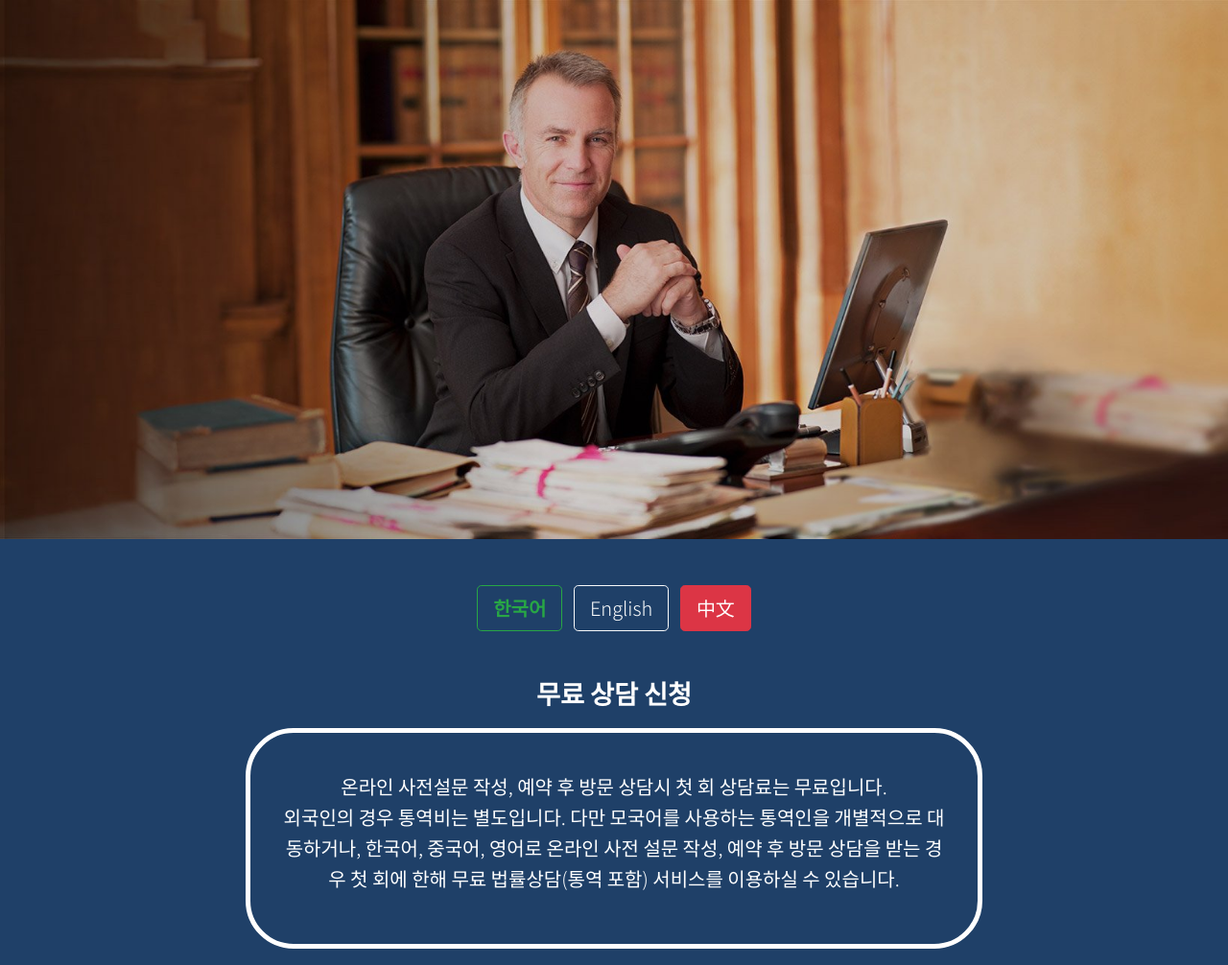
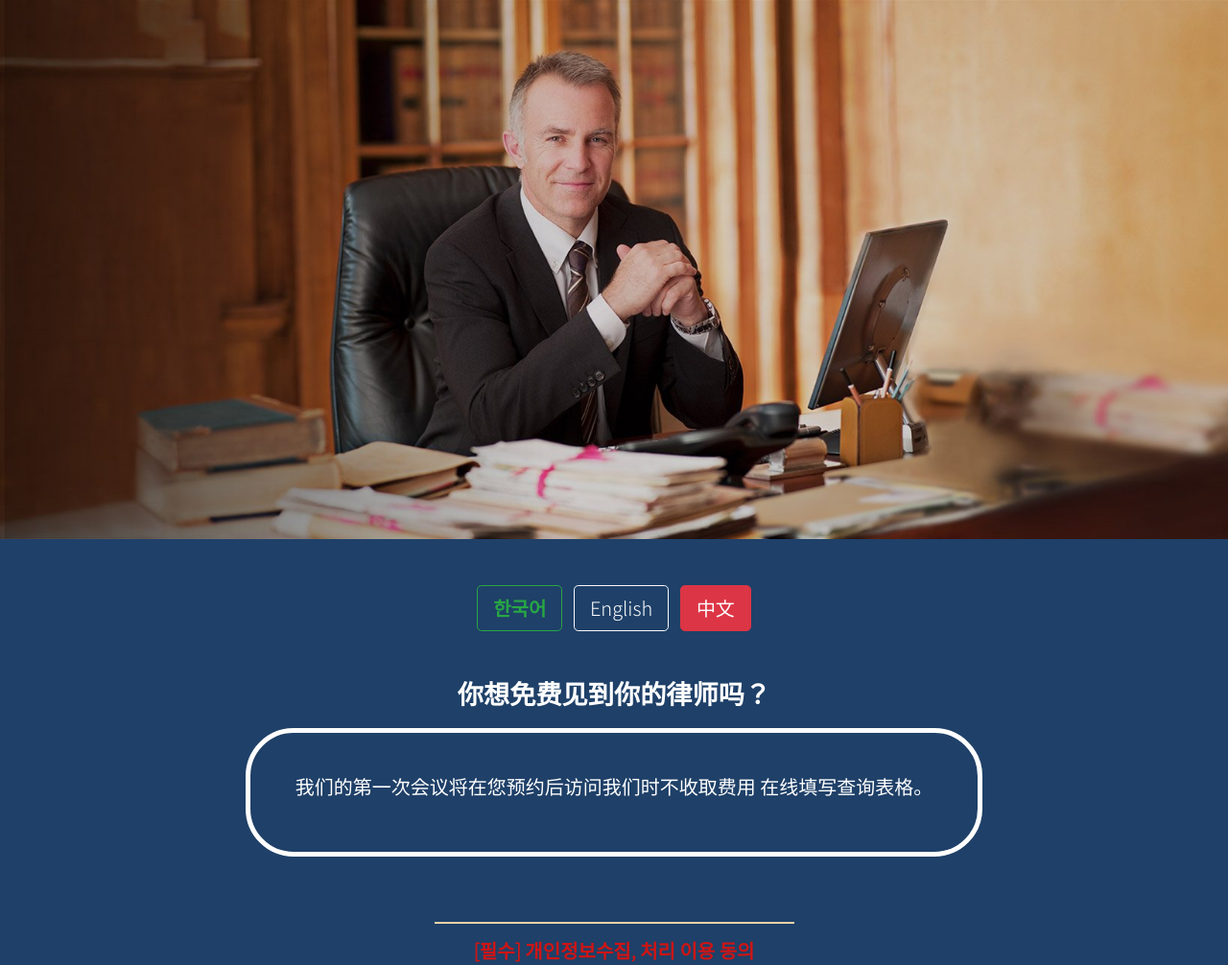
Before and after one commit to ByeonghoonJeon/Lawfirm-Reservation-Website, a plain HTML site: page chinese.html in a window 1280 px wide. Shown: the top 1006 px of the page at 96% size. Drawn offline with nearby package versions, Linux system fonts and the light colour scheme.

Commit message:
Language

```diff
--- a/chinese.html
+++ b/chinese.html
@@ -36,15 +36,13 @@
                 <button" class="btn btn-lg btn-danger my-5">中文</button>
             </a>
         </div>
-        <h5 class="headerTitle">무료 상담 신청</h5>
+        <h5 class="headerTitle">你想免费见到你的律师吗？</h5>
         <div class="row cardSection">
             <div class="card mb-5">
                 <div class="card-body">
-                    <h5 class="notice">온라인 사전설문 작성, 예약 후 방문 상담시 첫 회 상담료는 무료입니다.<br>
-                        외국인의 경우 통역비는 별도입니다. 다만 모국어를 사용하는 통역인을 개별적으로 대동하거나, 한국어, 중국어, 영어로 온라인 사전 설문 작성, 예약 후 방문 상담을 받는 경우
-                        첫
-                        회에 한해
-                        무료 법률상담(통역 포함) 서비스를 이용하실 수 있습니다.
+                    <h5 class="notice">我们的第一次会议将在您预约后访问我们时不收取费用
+                        在线填写查询表格。<br>
+
                     </h5><br>
                 </div>
             </div>
```
Also changed, not shown: english.html (+3 -6 lines).
